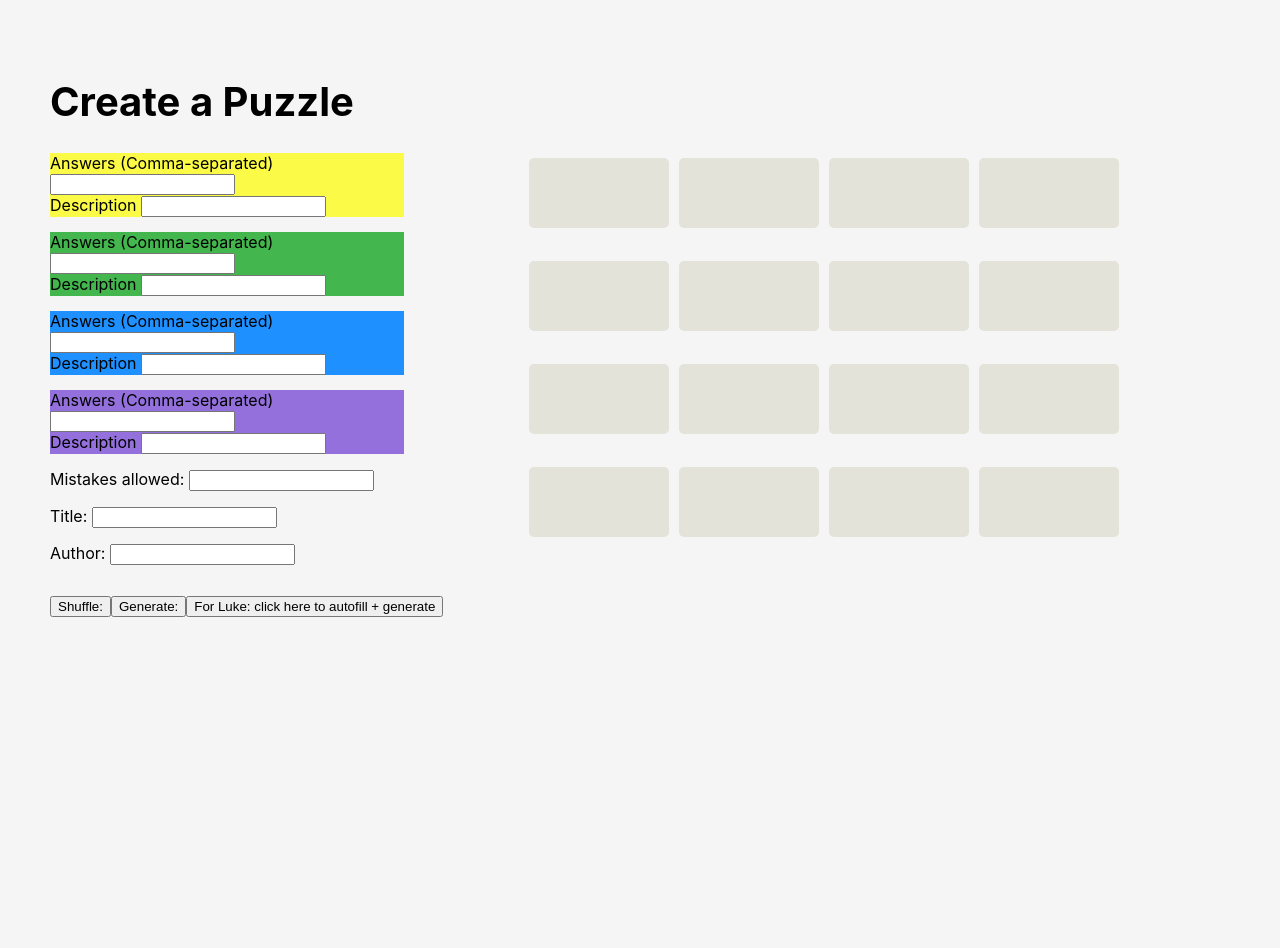
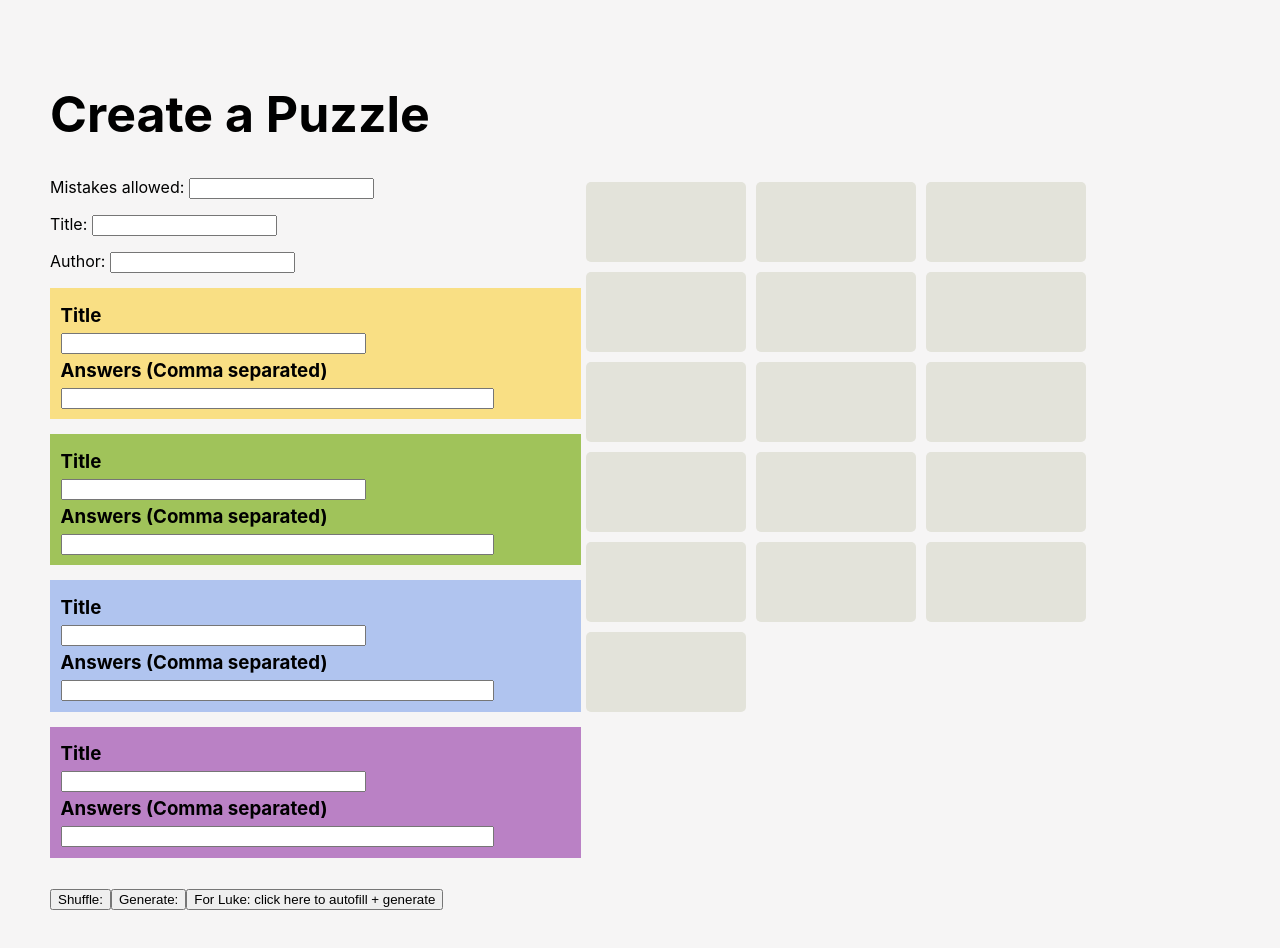
Before and after one commit to lukecolombo03/connections-maker, a React (Create React App) app: page / in a window 1280 px wide. Shown: the top 948 px of the page. Before the commit the page ends 800 px from the top, so only its background shows below. Built offline with nearby package versions, Linux system fonts and the light colour scheme.

Commit message:
Added files via upload

```diff
--- a/package.json
+++ b/package.json
@@ -10,6 +10,7 @@
     "react": "^18.2.0",
     "react-dom": "^18.2.0",
     "react-scripts": "5.0.1",
+    "react-transition-group": "^4.4.5",
     "web-vitals": "^2.1.4"
   },
   "devDependencies": {
--- a/src/AnswerFeedback.js
+++ b/src/AnswerFeedback.js
@@ -1,20 +1,38 @@
+
+import {useState} from "react";
+import {useEffect} from "react";
 //flag is 0 for one away
 //flag is 1 for already guessed
 //only appear (return stuff) if prop show is true
-export default function AnswerFeedback({flag, show}) {
+//TODO: My fix for making it go away was to have a visible state in PuzzleScreen, then pass that
+// and `show`, should fix it to make it less repetitive I don't even know how it works
+export default function AnswerFeedback({flag, show, visible, setVisible}) {
+    // Effect to make the element disappear after 3 seconds
+    useEffect(() => {
+        const timer = setTimeout(() => {
+            setVisible(false);
+        }, 3000);
+
+        // Clear the timer when the component unmounts or when visibility changes
+        return () => {
+            clearTimeout(timer);
+        };
+    }); // No dependency, want to re-run every time this component is rendered
+
     let text;
-    if (flag === 0) {
+    if (flag === 1) {
         text = "One away...";
     }
-    if (flag === 1) {
+    if (flag === 2) {
         text = "Already guessed!";
     }
 
     if (show) {
         return (
-            <div className={"answer-feedback"}>
-                {text}
+            <div>
+                {visible && <div className={"answer-feedback"}>{text}</div>}
             </div>
+
         )
     }
 }
--- a/src/CreateScreen.js
+++ b/src/CreateScreen.js
@@ -124,6 +124,8 @@ export default function CreateScreen({
             <h1 className={"title"}>Create a Puzzle</h1>
             <div className={"create-cont"}>
                 <div className={"word-add"}>
+                    <CreateForms mistakes={mistakes} setMistakes={setMistakes} title={title}
+                                 setTitle={setTitle} author={author} setAuthor={setAuthor}/>
                     <UserInputPanel
                         wordInput={yellowInput} setUserInput={setYellowInput} descInput={yellowDesc}
                         setDescInput={setYellowDesc} color={"yellow"}/>
@@ -136,10 +138,8 @@ export default function CreateScreen({
                     <UserInputPanel
                         wordInput={purpleInput} setUserInput={setPurpleInput} descInput={purpleDesc}
                         setDescInput={setPurpleDesc} color={"purple"}/>
-                    <CreateForms mistakes={mistakes} setMistakes={setMistakes} title={title}
-                                 setTitle={setTitle} author={author} setAuthor={setAuthor}/>
                 </div>
-                <div className={"word-grid"}>
+                <div className={"create-word-grid"}>
                     {arrayToRender.map((val, i) => (<WordSquare key={i} text={val}/>))}
                 </div>
             </div>
--- a/src/UserInputPanel.js
+++ b/src/UserInputPanel.js
@@ -7,21 +7,23 @@ export default function UserInputPanel({wordInput, setUserInput, descInput, setD
         // fancy string formatting stuff (called literals I think)
         <div className={`${color} input-panel`}>
             <form>
-                <label> Answers (Comma-separated) {" "}
-                    <input type={"text"} value={wordInput}
+                <h3>Title</h3>
+                <label className={"label"}>
+                    <input className={"title-label"} type="text" value={descInput}
+                           onChange={event => {
+                               setDescInput(event.target.value.trim().toUpperCase())
+                           }}/></label>
+            </form>
+            <form>
+                <h3>Answers (Comma separated)</h3>
+                <label>
+                    <input className={"item-label"} type={"text"} value={wordInput}
                            onChange={event => {
                                setUserInput(event.target.value.trim().toUpperCase())
                            }}>
                     </input>
                 </label>
             </form>
-            <form>
-                <label>Description {" "}
-                    <input type="text" value={descInput}
-                           onChange={event => {
-                               setDescInput(event.target.value.trim().toUpperCase())
-                           }}/></label>
-            </form>
         </div>
     )
 }
--- a/src/index.css
+++ b/src/index.css
@@ -1,3 +1,10 @@
+:root {
+  --yellow: #F9DF84;
+  --green: #a0c35a;
+  --blue: #b0c4ef;
+  --purple: #ba81c5;
+}
+
 body {
   margin: 0px;
   background: #f6f5f5;
@@ -18,6 +25,8 @@ code {
   box-sizing: border-box;
 }
 
+/* --- CREATE SCREEN --- */
+
 .title {
   font-size: 50px;
 }
@@ -25,16 +34,10 @@ code {
 .create-cont {
   display: inline-flex;
   flex-direction: row;
-  gap: 120px;
+  justify-content: space-between;
+  /*gap: 20px;*/
   /*border: 2px solid gold;*/
   width: 100%;
-}
-
-.puzzle-cont {
-  display: block;
-  width: fit-content;
-  align-self: baseline;
-  margin: auto;
 }
 
 .word-add {
@@ -44,15 +47,40 @@ code {
   justify-content: center;
 
   /*border: 2px solid blue;*/
-  width: 30%;
+  width: 45%;
   margin-bottom: 30px;
 }
 
-.word-grid {
+.input-panel {
+  /*border: 2px solid pink;*/
+  padding: 2%;
+}
+
+h3 {
+  /*border: 2px solid black;*/
+  margin: 5px 0px 5px 0px;
+}
+
+.title-label {
+  width: 60%;
+  /*border: 2px solid blue;*/
+}
+
+.item-label {
+  width: 85%;
+}
+
+/*.title-label:focus {*/
+/*  border: 3px solid #555;*/
+/*  background-color: blue;*/
+/*}*/
+
+.create-word-grid {
   display: block flex;
   flex-flow: row wrap;
-  /*border: 2px solid pink;*/
+  /*border: 2px solid red;*/
   width: 650px;
+  height: 300px;
   margin-bottom: 30px;
 }
 
@@ -62,34 +90,48 @@ code {
   border: none;
   font-size: 2.2vw;
   font-weight: bold;
-  height: 70px;
-  width: 140px;
+  height: 80px;
+  width: 160px;
   margin: 5px;
   border-radius: 5px;
   /*padding: 0px;*/
   text-align: center;
 }
 
-.input-panel {
-  /*border: 2px solid red;*/
-}
-
 .yellow {
-  background-color: #fafa47;
+  background-color: var(--yellow);
 }
 
 .green {
-  background-color: #43b64d;
+  background-color: var(--green);
 }
 
 .blue {
-  background-color: dodgerblue;
+  background-color: var(--blue);
 }
 
 .purple {
-  background-color: mediumpurple;
+  background-color: var(--purple);
 }
 
+/* --- PUZZLE SCREEN --- */
+
+.puzzle-cont {
+  display: block;
+  width: fit-content;
+  align-self: baseline;
+  margin: auto;
+  /*border: 2px solid gold;*/
+}
+
+.puzzle-word-grid {
+  display: block flex;
+  flex-flow: row wrap;
+  /*border: 2px solid red;*/
+  width: 700px;
+  /*height: 300px;*/
+  margin-bottom: 30px;
+}
 
 .selected {
   background: #707065;
@@ -134,7 +176,7 @@ code {
   margin-left: 10px;
 }
 
-.title {
+.puzzle-title {
   font-size: 40px;
 }
 
@@ -173,4 +215,5 @@ code {
   text-align: center;
   margin: auto;
   padding: 15px;
+  transition: color 3s;
 }
```
Also changed, not shown: src/PuzzleScreen.js (+44 -24 lines), 2 other files (tests, documents, lock files or other folders).
